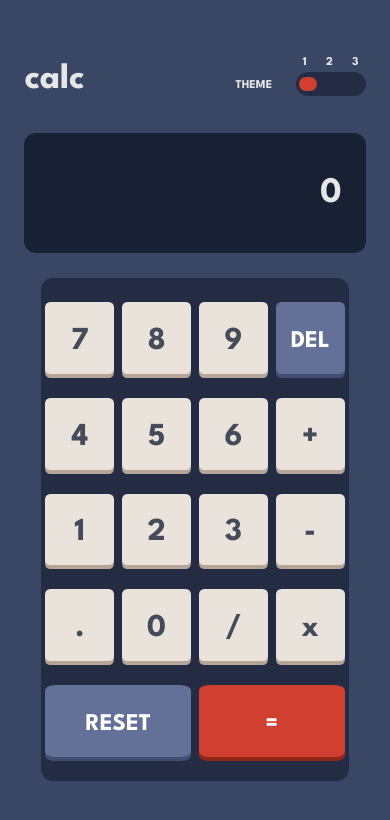
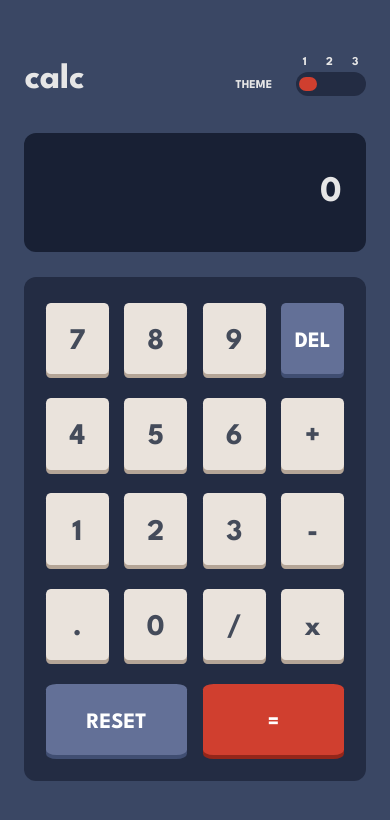
Before and after one commit to NERO-FAN/Responsive_React_Calculator, a React (Create React App) app: page / in a window 390 px wide. Shown: the top 820 px of the page. Built offline with nearby package versions, Linux system fonts and the light colour scheme.

Commit message:
Fixed mobile and tablet design responsive UI

```diff
--- a/src/components/Keypad.js
+++ b/src/components/Keypad.js
@@ -42,7 +42,7 @@ const Keypad = ({ theme, currentOutput }) => {
                 setFirstNumber(curr);
             }
             else
-                curr = '0'
+                curr = '0';
         }
         else if ((/^\d$/.test(input) || input === '.') && currentOperator !== '') {
             if (secondNumber === '' && input === '.'){
@@ -114,7 +114,8 @@ const Keypad = ({ theme, currentOutput }) => {
     }
 
     useEffect(() => {
-        currentOutput(addCommas(currentValue));
+        if (currentValue.length <= 9)
+            currentOutput(addCommas(currentValue));
     },[currentValue, currentOutput]);
 
 
--- a/src/components/Keypad.scss
+++ b/src/components/Keypad.scss
@@ -3,22 +3,21 @@
   flex-direction: column;
   background-color: hsl(223, 31%, 20%);
   border-radius: 0.75rem;
-  width: 90%;
+  width: 100%;
   height: 100%;
   margin-left: auto;
   margin-right: auto;
 
-  @media (max-width: 399px) {
-    padding-top: 3.5%;
-    padding-bottom: 3.5%;
+  @media (max-width: 768px) {
+    width: 92%;
+    padding: 4%;
   }
 
-  @media (min-width: 400px) and (max-width: 768px) {
-    padding: 3.5% 5% 3.5% 5%;
+  @media (min-width: 769px) and (max-width: 1280px) {
   }
 
-  @media (min-width: 769px) and (max-width: 1024px) {
-    padding: 6.5%;
-    row-gap: 5%;
+  @media (min-width: 1281px) and (max-width: 1920px) {
+    width: 90%;
+    padding: 5%;
   }
 }
--- a/src/components/RenderKeyRows.scss
+++ b/src/components/RenderKeyRows.scss
@@ -18,25 +18,27 @@
       height: 100%;
       padding-top: 0.5rem;
       border-radius: 0.75rem;
-      font-size: 42px;
+      font-size: 4em;
       border: none;
       cursor: pointer;
 
       @media (max-width: 399px) {
-        width: 90%;
+        width: 80%;
         border-radius: 7.5%;
-        font-size: 2em;
+        font-size: 1.875em;
       }
 
       @media (min-width: 400px) and (max-width: 568px) {
-        width: 85%;
+        width: 80%;
         border-radius: 7.5%;
         font-size: 2.25em;
       }
 
-      @media (min-width: 768px) and (max-width: 1024px) {
-        border-radius: 7.5%;
-        font-size: 45px;
+      @media (min-width: 768px) and (max-width: 1280px) {
+        font-size: 2.5em;
+        border-radius: 0.225em;
+        width: 82.5%;
+        height: 82.5%;
       }
 
       @media (min-width: 1920px) {
@@ -50,24 +52,33 @@
 
     .keypad-button-delete {
       @media (max-width: 399px) {
+        font-size: 1.375em;
+      }
+
+      @media (min-width: 400px) and (max-width: 568px) {
         font-size: 1.5em;
       }
 
-      @media (min-width: 400px) and (max-width: 568px) {
-        font-size: 1.675em;
+      @media (min-width: 768px) and (max-width: 1280px) {
+        font-size: 1.75em;
       }
     }
 
     .keypad-button-reset,
     .keypad-button-equal {
       @media (max-width: 399px) {
-        width: 95%;
+        width: 90%;
+        font-size: 1.375em;
+      }
+
+      @media (min-width: 400px) and (max-width: 568px) {
+        width: 90%;
         font-size: 1.5em;
       }
 
-      @media (min-width: 400px) and (max-width: 568px) {
-        width: 95%;
-        font-size: 1.675em;
+      @media (min-width: 768px) and (max-width: 1280px) {
+        width: 90%;
+        font-size: 1.75em;
       }
     }
   }
```
